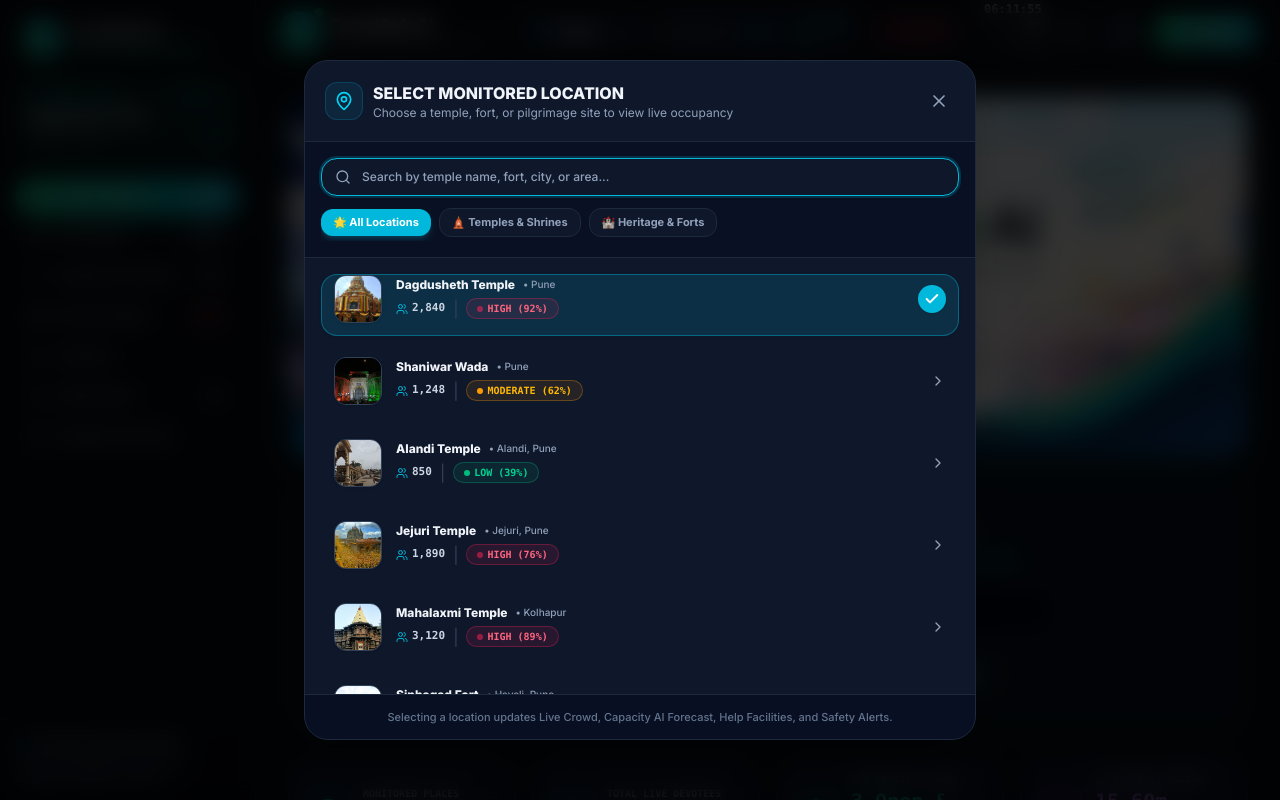
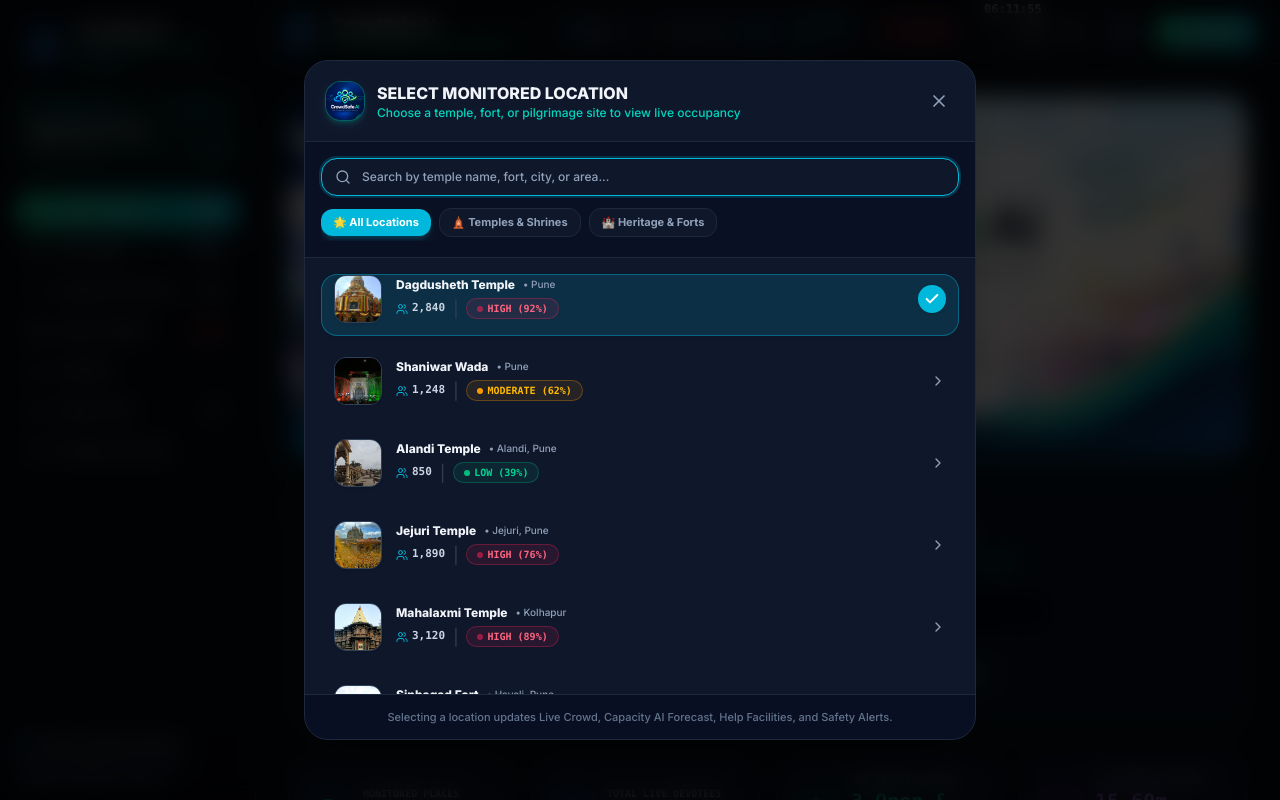
Before and after one commit to omma943/crowd-management-system, a React (Vite) app in the folder frontend/: page / in a window 1280 px wide. Both pictures are taken after a click on the button "Dagdusheth Temple". Shown: the top 800 px of the page. Built offline with nearby package versions, Linux system fonts and the light colour scheme; no server answers.

Commit message:
feat: add official CrowdSafe AI 3D logo across header, sidebar, settings, modals, and favicon

```diff
--- a/frontend/index.html
+++ b/frontend/index.html
@@ -3,8 +3,9 @@
   <head>
     <meta charset="UTF-8" />
     <meta name="viewport" content="width=device-width, initial-scale=1.0" />
-    <title>AI Crowd Management System | Control Dashboard</title>
-    <meta name="description" content="AI-based real-time optical crowd monitoring and density control dashboard." />
+    <title>CrowdSafe AI — Safer Communities. Smarter Tomorrow.</title>
+    <meta name="description" content="CrowdSafe AI — Real-time AI crowd density, safety alerts, and predictive forecasting for pilgrimage and heritage venues." />
+    <link rel="icon" type="image/jpeg" href="/logo.jpg" />
     <link rel="preconnect" href="https://fonts.googleapis.com">
     <link rel="preconnect" href="https://fonts.gstatic.com" crossorigin>
     <link href="https://fonts.googleapis.com/css2?family=Inter:wght@400;500;600;700;800&family=JetBrains+Mono:wght@400;500;700&display=swap" rel="stylesheet">
--- a/frontend/src/components/layout/Header.tsx
+++ b/frontend/src/components/layout/Header.tsx
@@ -1,7 +1,6 @@
 import React, { useState, useEffect } from 'react';
 import {
   RefreshCw,
-  Activity,
   PlusCircle,
   Sun,
   Moon,
@@ -78,11 +77,15 @@ export const Header: React.FC<HeaderProps> = ({
           {/* Logo */}
           <div
             onClick={onNavigateHome}
-            className="flex items-center gap-2 sm:gap-2.5 cursor-pointer group shrink-0"
+            className="flex items-center gap-2.5 sm:gap-3 cursor-pointer group shrink-0"
           >
-            <div className="relative flex h-9 w-9 sm:h-10 sm:w-10 items-center justify-center rounded-2xl bg-gradient-to-tr from-emerald-500 via-teal-500 to-cyan-500 text-white shadow-md shadow-teal-500/30 group-hover:scale-105 transition-transform">
-              <Activity className="h-4 w-4 sm:h-5 sm:w-5" />
-              <span className="absolute -top-1 -right-1 flex h-2.5 w-2.5">
+            <div className="relative flex h-9 w-9 sm:h-10 sm:w-10 items-center justify-center rounded-2xl overflow-hidden border border-teal-400/40 shadow-md shadow-teal-500/30 group-hover:scale-105 transition-transform bg-[#081226]">
+              <img
+                src="/images/logo.jpg"
+                alt="CrowdSafe AI Logo"
+                className="h-full w-full object-cover object-center"
+              />
+              <span className="absolute -top-0.5 -right-0.5 flex h-2.5 w-2.5">
                 <span className="animate-ping absolute inline-flex h-full w-full rounded-full bg-emerald-400 opacity-75"></span>
                 <span className="relative inline-flex rounded-full h-2.5 w-2.5 bg-emerald-500"></span>
               </span>
@@ -93,8 +96,8 @@ export const Header: React.FC<HeaderProps> = ({
                   CrowdSafe AI
                 </span>
               </div>
-              <p className="text-[10px] text-slate-400 font-medium">
-                Know the crowd. Plan your visit.
+              <p className="text-[10px] text-teal-600 dark:text-teal-400 font-bold tracking-tight">
+                Safer Communities. Smarter Tomorrow.
               </p>
             </div>
           </div>
--- a/frontend/src/components/layout/LocationSelectorModal.tsx
+++ b/frontend/src/components/layout/LocationSelectorModal.tsx
@@ -1,5 +1,5 @@
 import React, { useState, useEffect } from 'react';
-import { X, Search, MapPin, Users, Check, ChevronRight } from 'lucide-react';
+import { X, Search, Users, Check, ChevronRight } from 'lucide-react';
 import { usePlace } from '../../context/PlaceContext';
 import type { PlaceCategory } from '../../types/place';
 
@@ -76,15 +76,19 @@ export const LocationSelectorModal: React.FC = () => {
       >
         {/* Header */}
         <div className="p-5 border-b border-slate-100 dark:border-slate-800 flex items-center justify-between">
-          <div className="flex items-center gap-2.5">
-            <div className="p-2 rounded-xl bg-cyan-500/10 text-cyan-600 dark:text-cyan-400 border border-cyan-500/20">
-              <MapPin className="h-5 w-5" />
+          <div className="flex items-center gap-3">
+            <div className="flex h-10 w-10 items-center justify-center rounded-2xl overflow-hidden border border-teal-400/40 shadow-md shadow-teal-500/20 bg-[#081226] shrink-0">
+              <img
+                src="/images/logo.jpg"
+                alt="CrowdSafe AI Logo"
+                className="h-full w-full object-cover object-center"
+              />
             </div>
             <div>
               <h3 className="text-base font-black text-slate-900 dark:text-slate-100">
                 SELECT MONITORED LOCATION
               </h3>
-              <p className="text-xs text-slate-500 dark:text-slate-400">
+              <p className="text-xs text-teal-600 dark:text-teal-400 font-medium">
                 Choose a temple, fort, or pilgrimage site to view live occupancy
               </p>
             </div>
--- a/frontend/src/components/layout/Sidebar.tsx
+++ b/frontend/src/components/layout/Sidebar.tsx
@@ -7,7 +7,6 @@ import {
   BarChart3,
   AlertTriangle,
   Settings,
-  Shield,
   MapPin,
   Camera,
 } from 'lucide-react';
@@ -66,15 +65,19 @@ export const Sidebar: React.FC<SidebarProps> = ({
         {/* Top Branding & Place Pill */}
         <div className="p-4 space-y-4">
           <div className="flex items-center gap-3 px-2 py-1">
-            <div className="flex h-9 w-9 items-center justify-center rounded-xl bg-gradient-to-tr from-emerald-500 via-teal-500 to-cyan-500 text-white shadow-md shadow-teal-500/30">
-              <Shield className="h-5 w-5" />
+            <div className="flex h-10 w-10 items-center justify-center rounded-2xl overflow-hidden border border-teal-400/40 shadow-md shadow-teal-500/25 bg-[#081226] shrink-0">
+              <img
+                src="/images/logo.jpg"
+                alt="CrowdSafe AI Logo"
+                className="h-full w-full object-cover object-center"
+              />
             </div>
             <div>
               <h2 className="text-sm font-black text-slate-900 dark:text-slate-100 tracking-tight">
                 CrowdSafe AI
               </h2>
-              <p className="text-[10px] text-teal-600 dark:text-teal-400 font-bold">
-                Real-Time Safety & Density
+              <p className="text-[10px] text-teal-600 dark:text-teal-400 font-bold tracking-tight">
+                Safer Communities. Smarter Tomorrow.
               </p>
             </div>
           </div>
--- a/frontend/src/pages/Settings.tsx
+++ b/frontend/src/pages/Settings.tsx
@@ -1,5 +1,5 @@
 import React, { useState } from 'react';
-import { Settings as SettingsIcon, Save, RotateCcw, ShieldCheck, Sun, Moon } from 'lucide-react';
+import { Save, RotateCcw, ShieldCheck, Sun, Moon } from 'lucide-react';
 import { useSettings } from '../context/SettingsContext';
 import { useTheme } from '../context/ThemeContext';
 
@@ -43,14 +43,23 @@ export const Settings: React.FC = () => {
 
   return (
     <div className="space-y-6 max-w-4xl mx-auto">
-      {/* Top Banner */}
-      <div className="rounded-2xl border border-slate-200 dark:border-slate-800/80 bg-white/90 dark:bg-slate-900/80 backdrop-blur-xl p-5 shadow-md flex items-center justify-between transition-all duration-300">
-        <div className="flex items-center gap-2">
-          <div className="p-2.5 rounded-xl bg-cyan-500/10 text-cyan-600 dark:text-cyan-400 border border-cyan-500/20 shadow-sm">
-            <SettingsIcon className="h-5 w-5" />
+      {/* Top Banner with Official Brand Logo */}
+      <div className="rounded-3xl border border-teal-500/30 dark:border-teal-500/30 bg-white/90 dark:bg-[#0A1322]/90 backdrop-blur-xl p-6 shadow-xl shadow-teal-500/5 flex flex-col sm:flex-row items-center justify-between gap-4 transition-all duration-300">
+        <div className="flex items-center gap-4">
+          <div className="h-14 w-14 rounded-2xl overflow-hidden border border-teal-400/40 shadow-md shadow-teal-500/20 shrink-0 bg-[#081226]">
+            <img
+              src="/images/logo.jpg"
+              alt="CrowdSafe AI Logo"
+              className="h-full w-full object-cover object-center"
+            />
           </div>
           <div>
-            <h2 className="text-lg font-extrabold text-slate-900 dark:text-slate-100">System Configuration</h2>
+            <h2 className="text-lg font-black text-slate-900 dark:text-slate-100">
+              CrowdSafe AI System Configuration
+            </h2>
+            <p className="text-xs text-teal-700 dark:text-teal-400 font-bold">
+              Safer Communities. Smarter Tomorrow.
+            </p>
             <p className="text-xs text-slate-500 dark:text-slate-400">
               Configure Venue Limits, Density Thresholds & UI Preferences
             </p>
```
Also changed, not shown: frontend/public/images/logo.jpg (added), frontend/public/logo.jpg (added).
